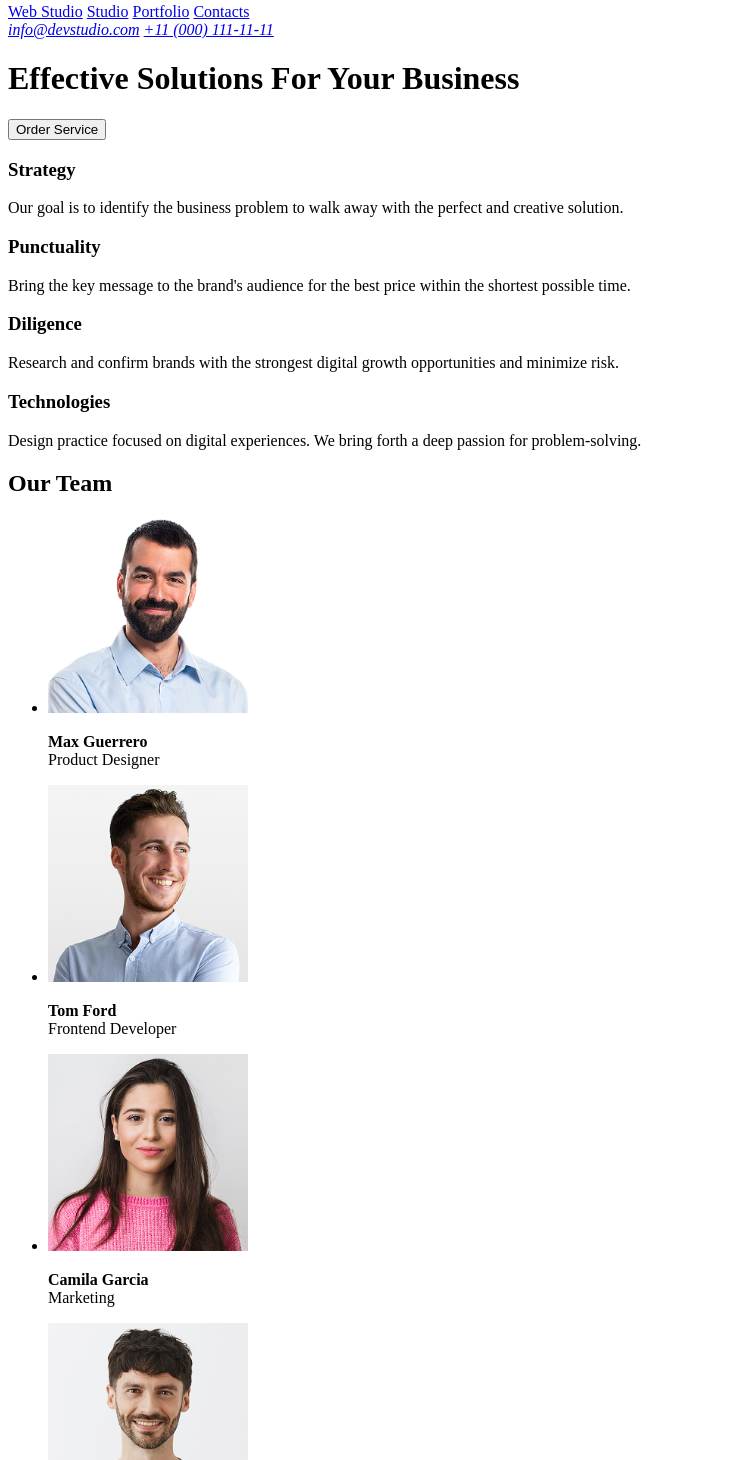
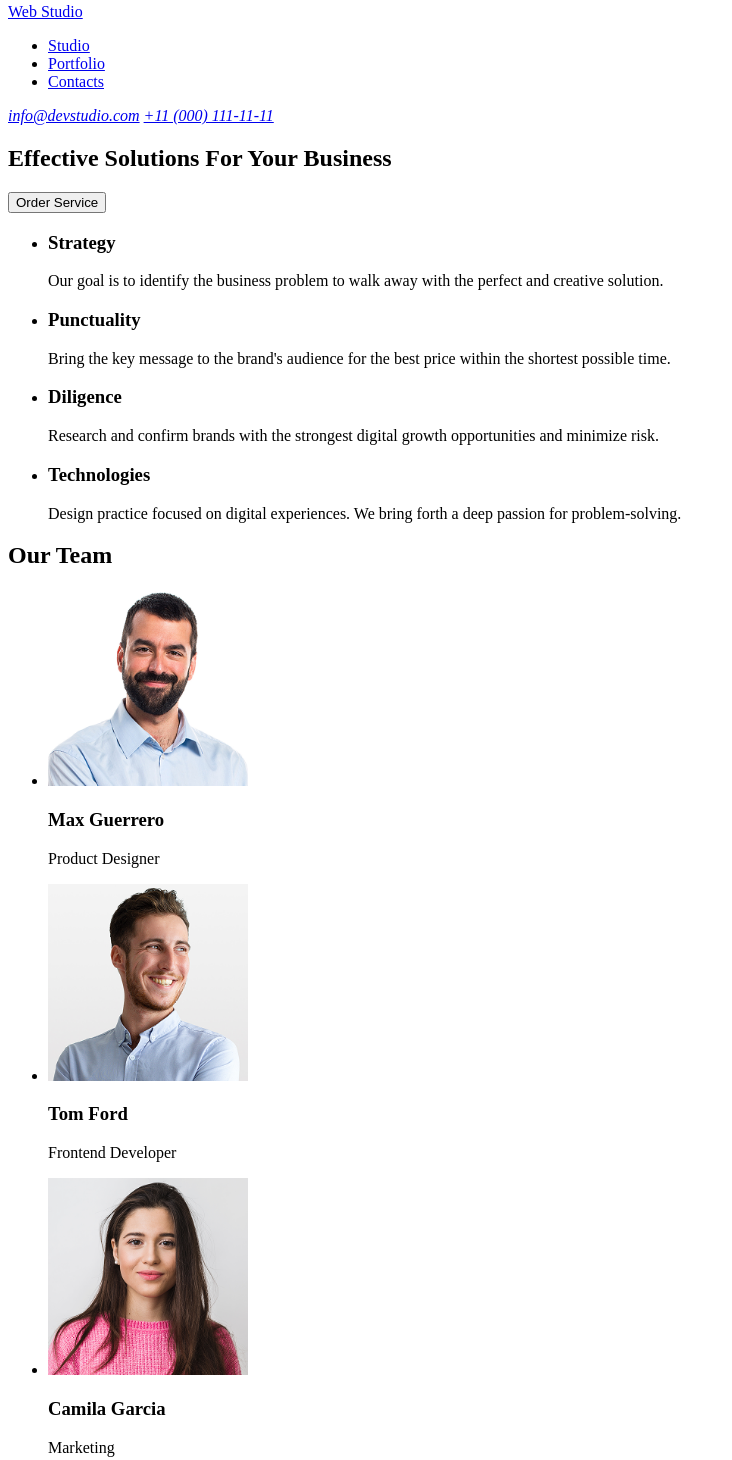
Before and after one commit to onurengn10/goit-markup-hw-01, a plain HTML site: page index.html in a window 1280 px wide. Shown: the part 5-1465 px from the top of the page, without its empty margins (0-732 px from the left). Drawn offline with Linux system fonts and the light colour scheme.

Commit message:
odev1 gonderimi

```diff
--- a/index.html
+++ b/index.html
@@ -1,67 +1,105 @@
-<!DOCTYPE html>
+<!doctype html>
 <html lang="en">
   <head>
-    <meta charset="UTF-8">
-    <meta name="viewport" content="width=device-width, initial-scale=1.0">
+    <meta charset="UTF-8" />
+    <meta name="viewport" content="width=device-width, initial-scale=1.0" />
     <title>HTML Proje</title>
   </head>
   <body>
     <header>
+      <a href="#">Web Studio</a>
       <nav>
-            <a href="#">Web Studio</a>
-            <a href="#">Studio</a>
-            <a href="#">Portfolio</a>
-            <a href="#">Contacts</a>
+        <ul>
+          <li><a href="#">Studio</a></li>
+          <li><a href="#">Portfolio</a></li>
+          <li><a href="#">Contacts</a></li>
+        </ul>
       </nav>
 
       <address>
         <a href="mailto:info@devstudio.com">info@devstudio.com</a>
         <a href="tel:+110001111111">+11 (000) 111-11-11</a>
       </address>
-
     </header>
     <main>
+      <section>
         <h1>Effective Solutions For Your Business</h1>
         <button type="button">Order Service</button>
+      </section>
 
+      <section>
+        <ul>
+          <li>
             <h3>Strategy</h3>
-        <p>Our goal is to identify the business problem to walk away with the perfect and creative solution. </p>
+            <p>
+              Our goal is to identify the business problem to walk away with the
+              perfect and creative solution.
+            </p>
+          </li>
 
+          <li>
             <h3>Punctuality</h3>
-        <p>Bring the key message to the brand's audience for the best price within the shortest possible time.</p>
+            <p>
+              Bring the key message to the brand's audience for the best price
+              within the shortest possible time.
+            </p>
+          </li>
 
+          <li>
             <h3>Diligence</h3>
-        <p>Research and confirm brands with the strongest digital growth opportunities and minimize risk.</p>
+            <p>
+              Research and confirm brands with the strongest digital growth
+              opportunities and minimize risk.
+            </p>
+          </li>
 
+          <li>
             <h3>Technologies</h3>
-        <p>Design practice focused on digital experiences. We bring forth a deep passion for problem-solving.</p>
+            <p>
+              Design practice focused on digital experiences. We bring forth a
+              deep passion for problem-solving.
+            </p>
+          </li>
+        </ul>
+      </section>
 
+      <section>
         <h2>Our Team</h2>
 
         <ul>
-            <li><img src="images/img.png" alt="Product Designer" width="200">
-                <p><b>Max Guerrero</b><br>Product Designer</p>
+          <li>
+            <img src="images/img.png" alt="Product Designer" width="200" />
+            <h3>Max Guerrero</h3>
+            <p>Product Designer</p>
           </li>
 
           <li>
-            <img src="images/img (1).png" alt="Frontend Developer" width="200">
-                <p><b>Tom Ford</b><br>Frontend Developer</p>
-            </li>
-
-            <li><img src="images/img (2).png" alt="Marketing" width="200">
-            <p><b>Camila Garcia</b><br>Marketing</p>
+            <img src="images/img1.png" alt="Frontend Developer" width="200" />
+            <h3>Tom Ford</h3>
+            <p>Frontend Developer</p>
           </li>
 
           <li>
-            <img src="images/img (3).png" alt="UI Designer" width="200">
-            <p><b>Daniel Wilson</b><br>UI Designer</p>
+            <img src="images/img2.png" alt="Marketing" width="200" />
+            <h3>Camila Garcia</h3>
+            <p>Marketing</p>
+          </li>
+
+          <li>
+            <img src="images/img3.png" alt="UI Designer" width="200" />
+            <h3>Daniel Wilson</h3>
+            <p>UI Designer</p>
           </li>
         </ul>
+      </section>
     </main>
     <footer>
       <a href="#">WebStudio</a>
-        <p>Increase the flow of customers and <br> sales for your business with digital <br> marketing & growth solutions.</p>
+      <p>
+        Increase the flow of customers and <br />
+        sales for your business with digital <br />
+        marketing & growth solutions.
+      </p>
     </footer>
-
   </body>
 </html>
```
Also changed, not shown: images/img1.png (renamed from images/img (1).png), images/img2.png (renamed from images/img (2).png), images/img3.png (renamed from images/img (3).png). Lines whose indentation alone changed are shown as unchanged.
